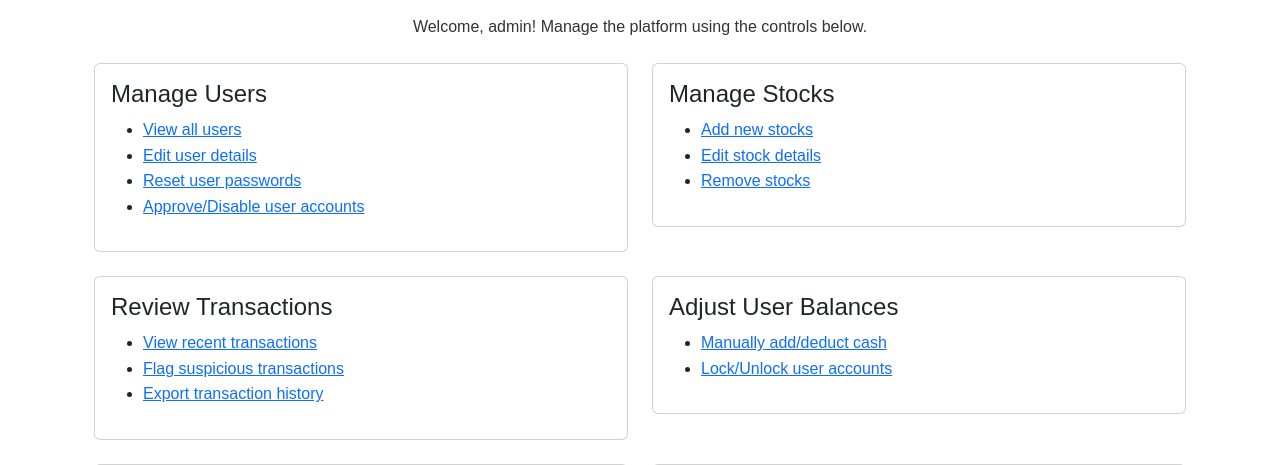
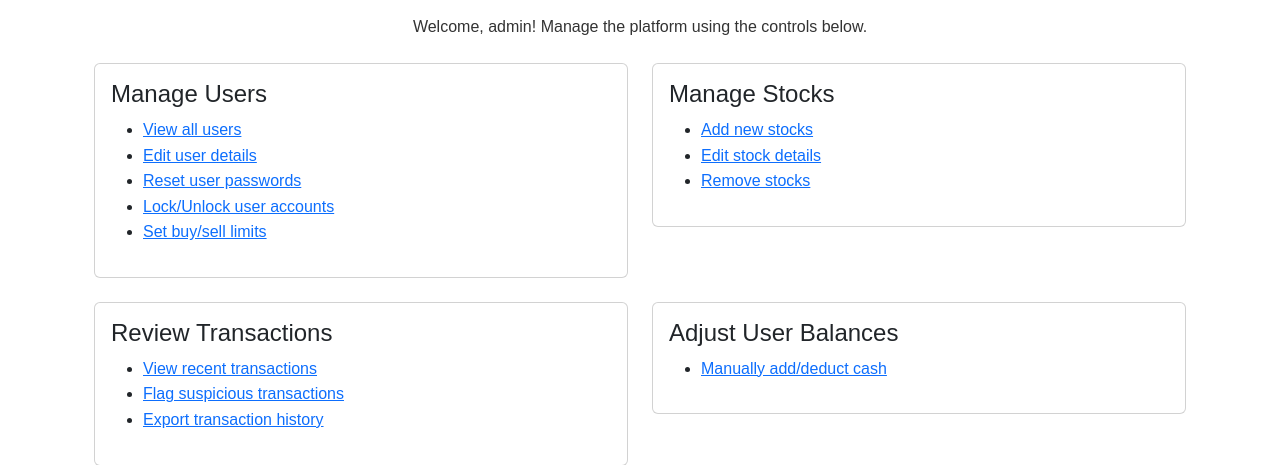
Before and after one commit to dnarang1/IFT401, a Flask app: template templates/admin_page.html in a window 1280 px wide. Shown: the part 193-658 px from the top of the page. Run offline with Flask 3, Linux system fonts and the light colour scheme; the template is opened without the code that fills it, so the values that code supplies are empty.

```diff
--- a/templates/admin_page.html
+++ b/templates/admin_page.html
@@ -23,7 +23,9 @@
                         <li><a href="{{ url_for('view_users') }}">View all users</a></li>
                         <li><a href="#">Edit user details</a></li>
                         <li><a href="#">Reset user passwords</a></li>
-                        <li><a href="#">Approve/Disable user accounts</a></li>
+                        <li><a href="#">Lock/Unlock user accounts</a></li>
+                        <li><a href="#">Set buy/sell limits</a></li>
+
                     </ul>
                 </div>
             </div>
@@ -66,7 +68,6 @@
                     <h4>Adjust User Balances</h4>
                     <ul>
                         <li><a href="#">Manually add/deduct cash</a></li>
-                        <li><a href="#">Lock/Unlock user accounts</a></li>
                     </ul>
                 </div>
             </div>
@@ -94,7 +95,6 @@
                     <h4>Site Settings</h4>
                     <ul>
                         <li><a href="#">Adjust platform settings</a></li>
-                        <li><a href="#">Set buy/sell limits</a></li>
                     </ul>
                 </div>
             </div>
```
